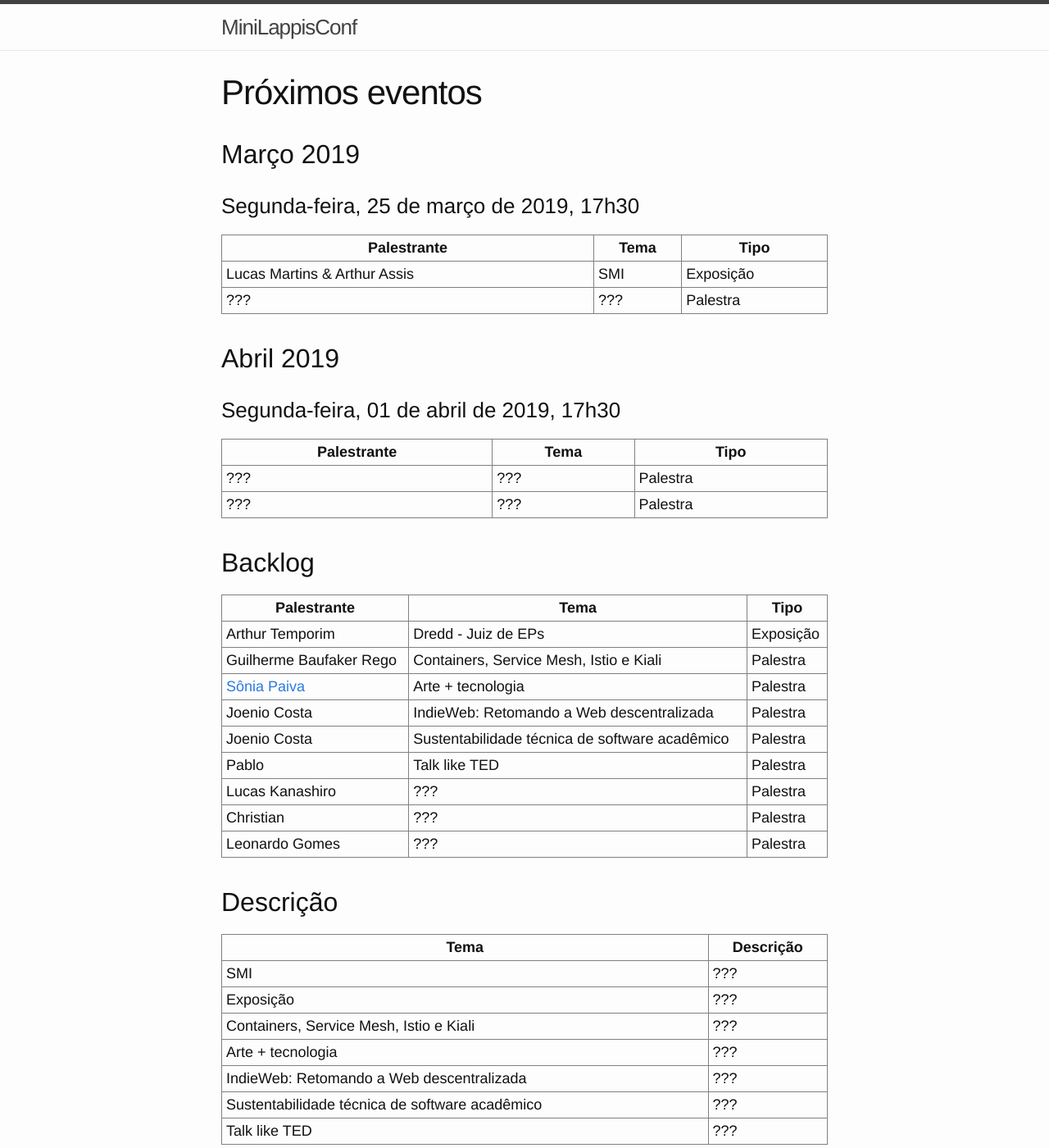
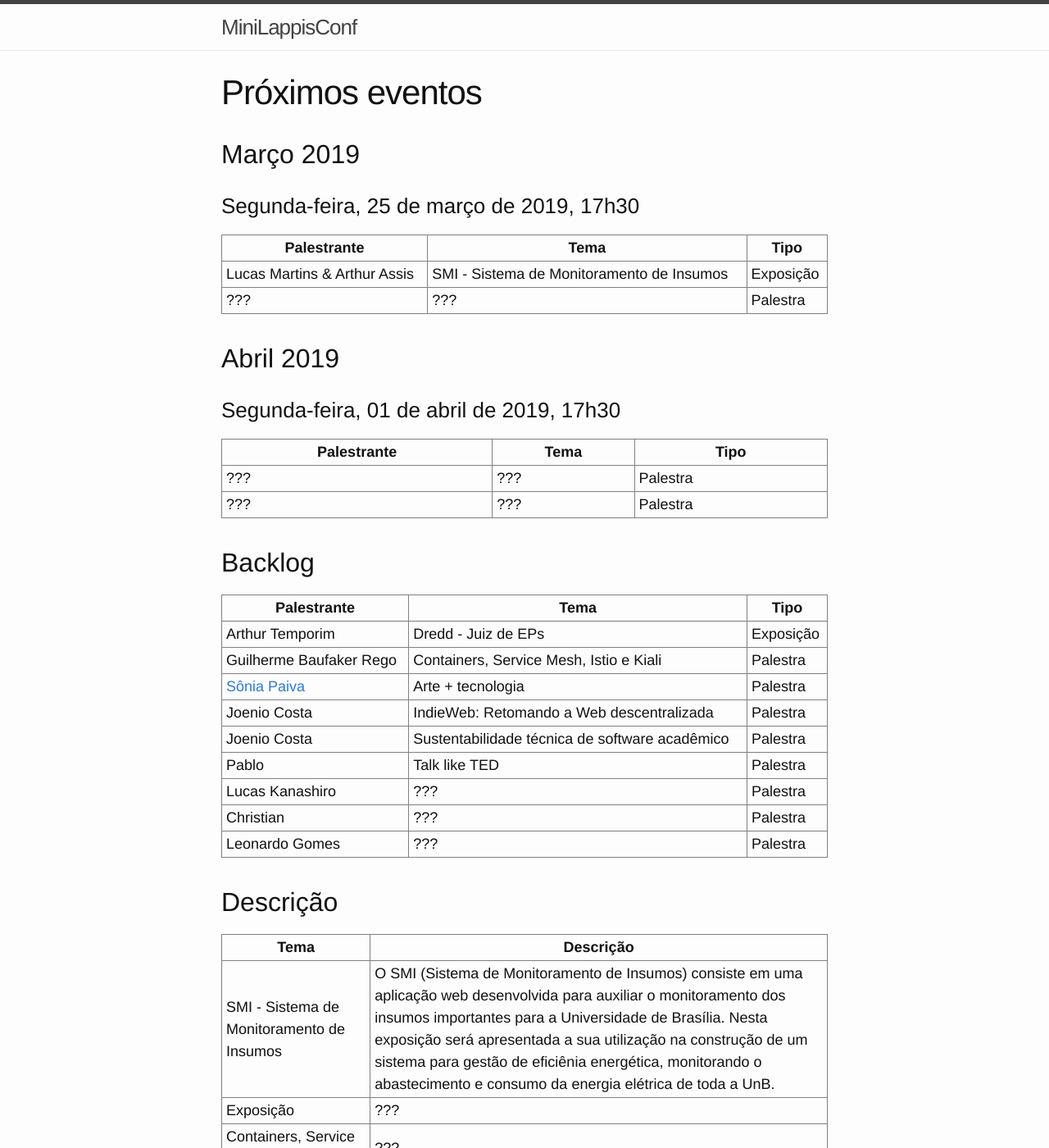
Before and after one commit to lappis-unb/MiniLappisConf, a Jekyll site: the page built from agenda.md, in a window 1280 px wide and 1400 px high. Shown: the whole window at 82% size. Built offline with Jekyll 4.4.1, drawn with Linux system fonts in a browser that asks for light colours.

Commit message:
Inclusão da descrição do SMI na agenda

```diff
--- a/agenda.md
+++ b/agenda.md
@@ -8,7 +8,7 @@ title: Próximos eventos
 
 | Palestrante                  | Tema                                            | Tipo     |
 | ---------------------------- | ----------------------------------------------- | -------- |
-| Lucas Martins & Arthur Assis | SMI                                             | Exposição|
+| Lucas Martins & Arthur Assis | SMI - Sistema de Monitoramento de Insumos       | Exposição|
 | ???                          | ???                                             | Palestra |
 
 ## Abril 2019
@@ -38,7 +38,7 @@ title: Próximos eventos
 
 | Tema                                           | Descrição                                       |
 | ---------------------------------------------- | ----------------------------------------------- |
-| SMI                                            | ???                                             |
+| SMI - Sistema de Monitoramento de Insumos      | O SMI (Sistema de Monitoramento de Insumos) consiste em uma aplicação web desenvolvida para auxiliar o monitoramento dos insumos importantes para a Universidade de Brasília. Nesta exposição será apresentada a sua utilização na construção de um sistema para gestão de eficiênia energética, monitorando o abastecimento e consumo da energia elétrica de toda a UnB. |
 | Exposição                                      | ???                                             |
 | Containers, Service Mesh, Istio e Kiali        | ???                                             |
 | Arte + tecnologia                              | ???                                             |
```
